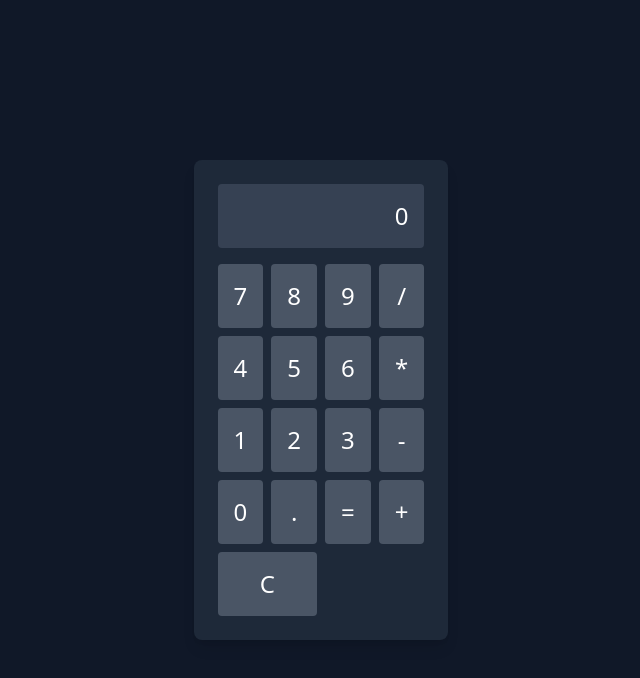
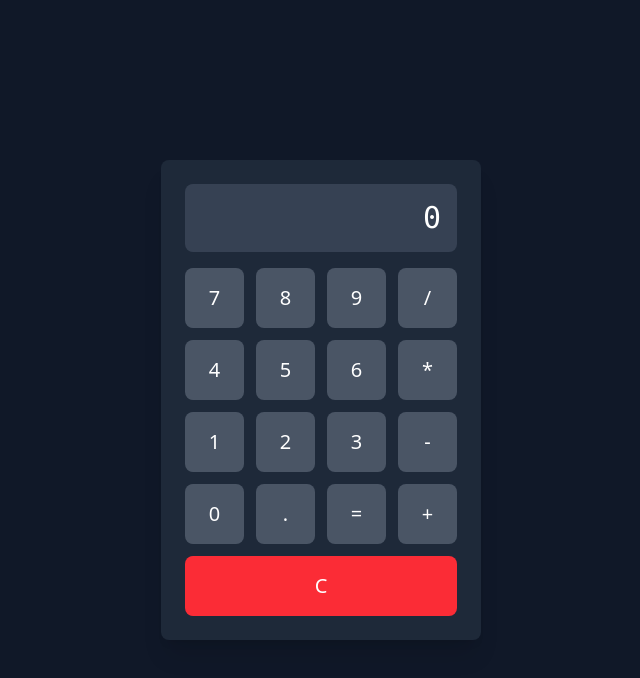
Before and after one commit to evsachin/calculator, a React (Vite) app: page / in a window 1280 px wide. Shown: the top 678 px of the page, without its empty margins (319-959 px from the left). Built offline with nearby package versions, Linux system fonts and the light colour scheme.

Commit message:
adde styles in calculator

```diff
--- a/src/Calculator.jsx
+++ b/src/Calculator.jsx
@@ -21,36 +21,41 @@ export default function Calculator() {
 
   return (
     <div className="flex justify-center items-center h-screen bg-gray-900">
-      <div className="bg-gray-800 p-6 rounded-lg shadow-lg text-white">
-        <div className="mb-4 text-right text-2xl bg-gray-700 p-4 rounded">
+      <div className="bg-gray-800 p-6 rounded-lg shadow-xl text-white w-80">
+        <div className="mb-4 text-right text-3xl bg-gray-700 p-4 rounded-lg font-mono">
           {input || "0"}
         </div>
-        <div className="grid grid-cols-4 gap-2">
-          {["7", "8", "9", "/"].map((btn) => (
-            <button key={btn} className="btn" onClick={() => handleClick(btn)}>
-              {btn}
-            </button>
-          ))}
-          {["4", "5", "6", "*"].map((btn) => (
-            <button key={btn} className="btn" onClick={() => handleClick(btn)}>
-              {btn}
-            </button>
-          ))}
-          {["1", "2", "3", "-"].map((btn) => (
-            <button key={btn} className="btn" onClick={() => handleClick(btn)}>
-              {btn}
-            </button>
-          ))}
-          {["0", ".", "=", "+"].map((btn) => (
+        <div className="grid grid-cols-4 gap-3">
+          {[
+            "7",
+            "8",
+            "9",
+            "/",
+            "4",
+            "5",
+            "6",
+            "*",
+            "1",
+            "2",
+            "3",
+            "-",
+            "0",
+            ".",
+            "=",
+            "+",
+          ].map((btn) => (
             <button
               key={btn}
-              className="btn"
+              className="p-4 text-xl bg-gray-600 rounded-lg hover:bg-gray-500 transition"
               onClick={btn === "=" ? calculateResult : () => handleClick(btn)}
             >
               {btn}
             </button>
           ))}
-          <button className="btn col-span-2 bg-red-500" onClick={clearInput}>
+          <button
+            className="p-4 text-xl col-span-4 bg-red-500 rounded-lg hover:bg-red-400 transition"
+            onClick={clearInput}
+          >
             C
           </button>
         </div>
```
